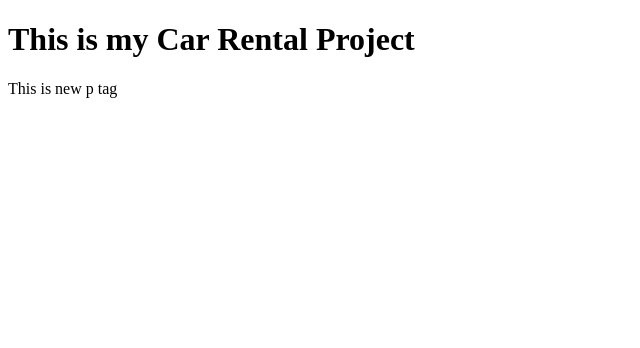
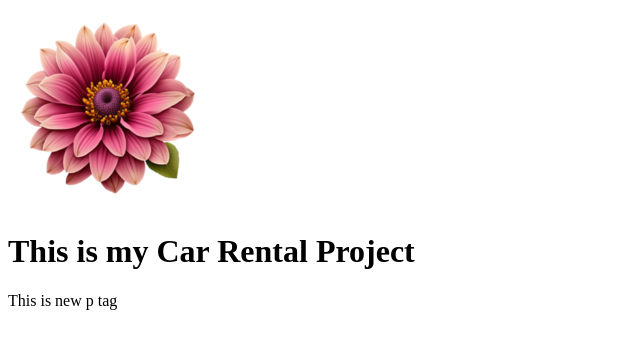
Before and after one commit to kasaretejas/CarRental, a plain HTML site: page index.html in a window 1280 px wide. Shown: the whole page, without its empty margins (0-640 px from the left). Drawn offline with Linux system fonts and the light colour scheme.

Commit message:
flower img added

```diff
--- a/index.html
+++ b/index.html
@@ -6,7 +6,9 @@
     <title>Document</title>
 </head>
 <body>
+    <img src="flower.webp" alt="">
     <h1>This is my Car Rental Project</h1>
     <p>This is new p tag</p>
+
 </body>
 </html>
```
Also changed, not shown: flower.webp (added).
